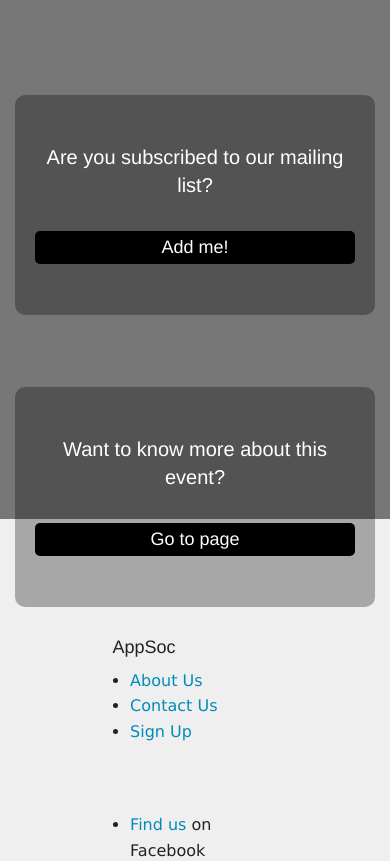
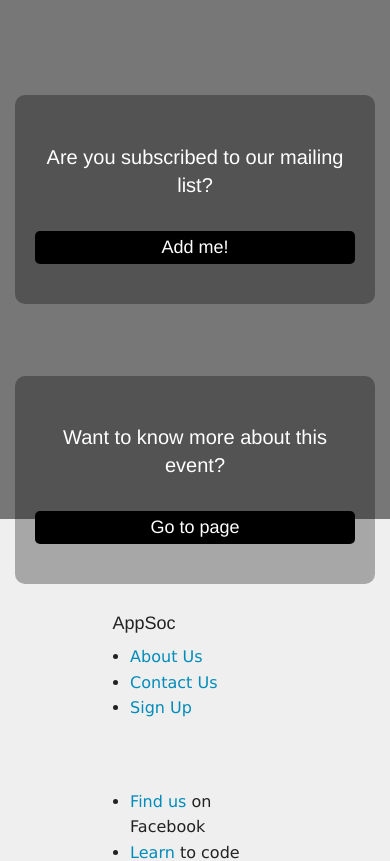
Before and after one commit to foogunlana/web_appsoc, a Django app: template appsoc/templates/appsoc/events.html in a window 390 px wide. Shown: the part 1793-2654 px from the top of the page. Run offline with Django 3.2, Linux system fonts and the light colour scheme; the template is opened without the code that fills it, so the values that code supplies are empty, except form fields; tables that the repository leaves empty hold one stand-in row (values such as "Sample post"); form fields are guessed from the names that the template uses; some libraries are stand-ins or nearby versions.

Commit message:
More mobile friendly

```diff
--- a/appsoc/templates/appsoc/events.html
+++ b/appsoc/templates/appsoc/events.html
@@ -79,7 +79,7 @@
 				<div class="columns small-12 medium-4 medium-offset-2 large-3 large-offset-3 small-centered medium-uncentered">
 					<br>
 					<br>
-					<div class="appsoc_container" style="height:220px;">
+					<div class="appsoc_container">
 						<div>
 							<br>
 							<h6 style="color:white;font-weight:lighter;font-size:20px;">
@@ -98,7 +98,7 @@
 				<div class="columns small-12 medium-4 large-3 left small-centered medium-uncentered">
 					<br>
 					<br>
-					<div class="appsoc_container" style="height:220px;">
+					<div class="appsoc_container" >
 						<div>
 							<br>
 							<h6 style="color:white;font-weight:lighter;font-size:20px;">
```
